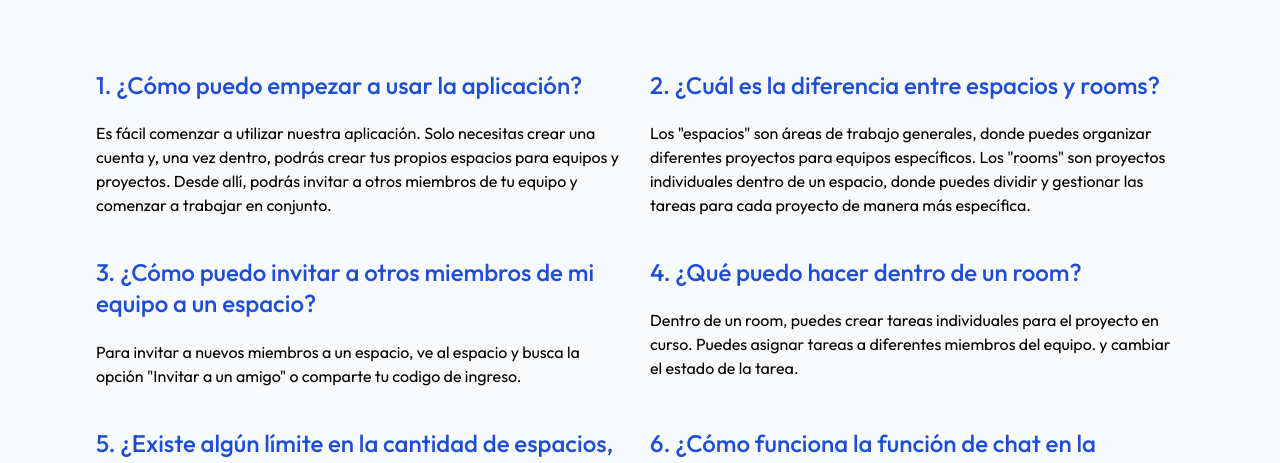
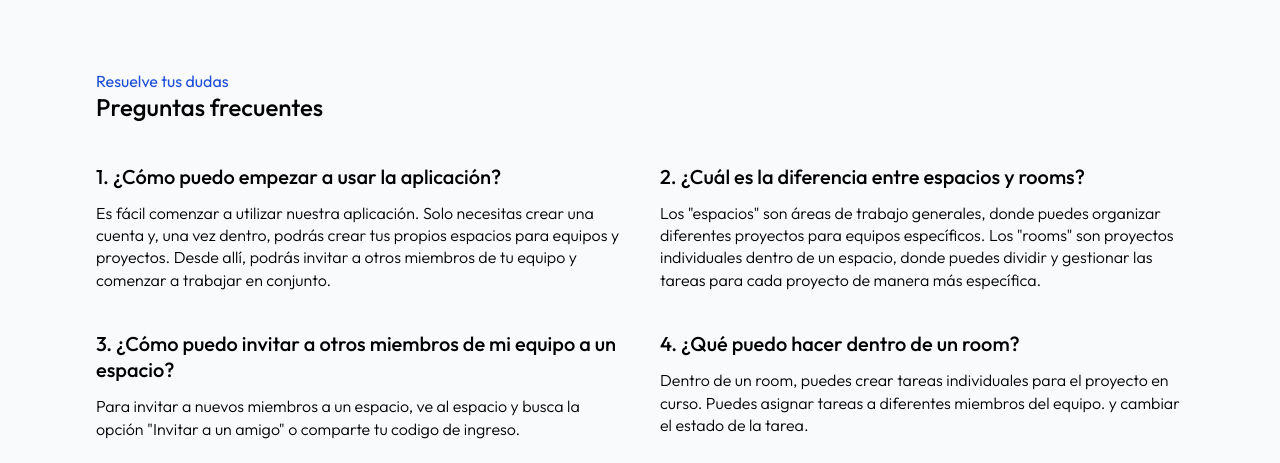
Before and after one commit to No-Country/c12-13-m-java-react, a Next.js app in the folder client/: page /help in a window 1280 px wide. Shown: the part 450-913 px from the top of the page. Built offline with nearby package versions, Linux system fonts and the light colour scheme.

Commit message:
faqs, terms

```diff
--- a/client/src/components/static/layout/verticalMenu.tsx
+++ b/client/src/components/static/layout/verticalMenu.tsx
@@ -17,7 +17,7 @@ export default function VerticalMenu({
   isRooms,
 }: VerticalMenuProps) {
   const router = useRouter();
-  const { currentSpace:cSpace } = useAppSelector(
+  const { currentSpace: cSpace } = useAppSelector(
     (state) => state?.client?.spaces?.spaces
   );
 
@@ -33,7 +33,9 @@ export default function VerticalMenu({
 
   const colorChangeCondition = (item: any) => {
     if (isRooms) {
-      return router.asPath === "/client/" + currentSpace?.getId() + "/" + item.id;
+      return (
+        router.asPath === "/client/" + currentSpace?.getId() + "/" + item.id
+      );
     } else {
       return router.pathname === item.path;
     }
@@ -50,7 +52,7 @@ export default function VerticalMenu({
                 <div
                   onClick={() => handleClick(item)}
                   key={index}
-                  className="flex items-start justify-center gap-2"
+                  className="flex items-center justify-start gap-2"
                 >
                   <ReactSVG
                     src={!hasLogo ? "/icon/default.svg" : item.icon}
--- a/client/src/pages/help/index.tsx
+++ b/client/src/pages/help/index.tsx
@@ -75,10 +75,18 @@ export default function Home() {
           image="/image/hero-home.png"
           height="h-[55vh]"
         />
-         <section className="seccion1-y seccion2-x grid md:grid-cols-2 gap-5">
+         <section className="seccion1-y seccion2-x flex flex-col gap-[40px] ">
+          <div>
+         <p className="bodyText font-normal text-blue-700">
+                Resuelve tus dudas
+              </p>
+          <h2 className="titulo-3 font-medium">Preguntas frecuentes</h2>
+          </div>
+          <div className=" grid md:grid-cols-2 gap-[40px] ">
             {faq.map(faq => (
               <TermItems key={faq.id} term={faq} />
             ))}
+            </div>
           </section>
         </LayoutPublic>
       </Main>
@@ -95,10 +103,10 @@ const TermItems = ({ term }: props) => {
 
   return (
     <>
-    <div>
-      <h3 className="titulo-3 text-blue-700 mb-5"><span className="text-blue-700">{id}.</span> {title}</h3>
+    <div className=" flex gap-3 flex-col  ">
+      <h3 className="subtitulo font-medium  "><span className="">{id}.</span> {title}</h3>
       <ol>
-        <li className="mb-5">{subParrafos}</li>
+        <li className=" bodyText">{subParrafos}</li>
       </ol>
       </div>
     </>
```
